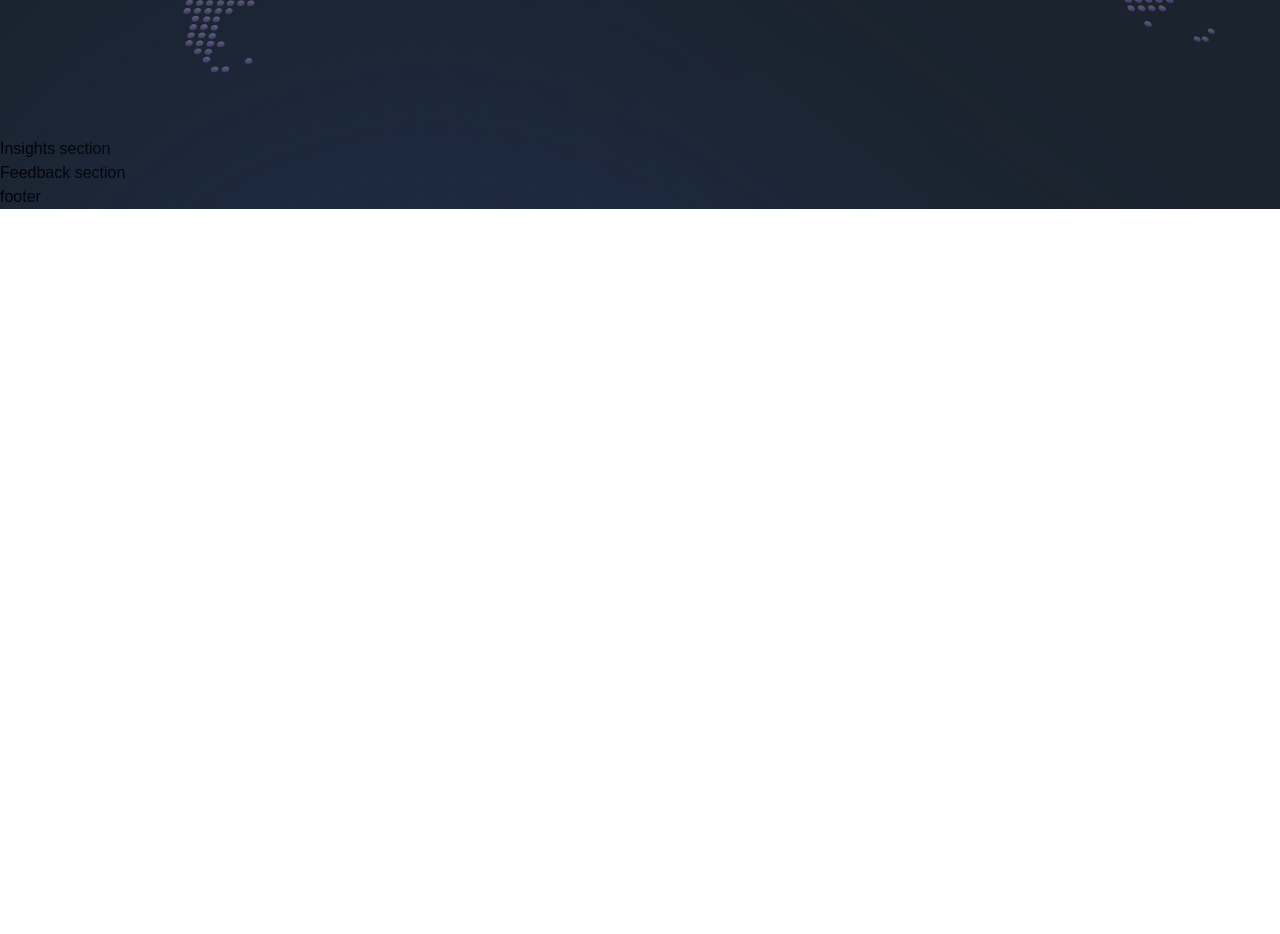
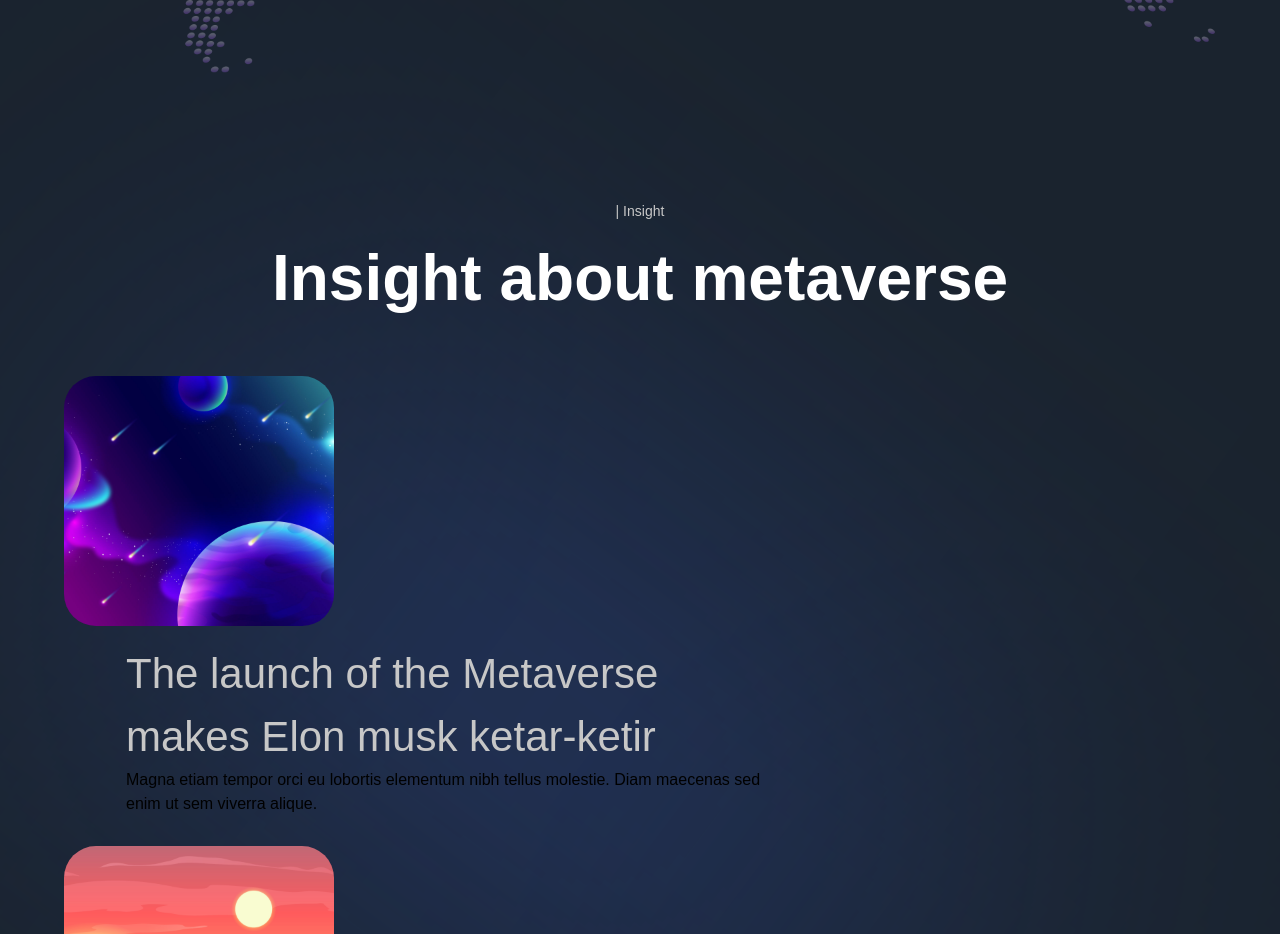
Before and after one commit to shawwnn/metaversus, a Next.js app: page / in a window 1280 px wide. Shown: the part 4920-5854 px from the top of the page. Before the commit the page ends 5129 px from the top, so only its background shows below. Built offline with nearby package versions, Linux system fonts and the light colour scheme; a web font is replaced by a local one.

Commit message:
Insights 1 UI

```diff
--- a/components/InsightCard.jsx
+++ b/components/InsightCard.jsx
@@ -1,9 +1,25 @@
 'use client';
 
-const InsightCard = () => (
-  <div>
-    Insight Card
-  </div>
+import { motion } from "framer-motion";
+import { fadeIn } from "../utils/motion";
+
+const InsightCard = ({ imgUrl, title,
+subtitle, index }) => (
+  <motion.div
+    variants={fadeIn('up', 'spring', index * 0.5, 1)}
+    className="flex mg:flex-row flex-col gap-4"
+
+  >
+    <img src={imgUrl} alt="planet-01"
+      className="md:w-[270px] w-full h-[250px] rounded-[32px] object-cover"
+    />
+    <div className="w-full flex justify-between items-center">
+      <div className="flex-1 md:ml-[62px] flex flex-col max-w-[650px]">
+        <h4 className="font-normal lg:text-[42px] text-[26px] text-secondary-white">{title}</h4>
+        <p>{subtitle}</p>
+      </div>
+    </div>
+  </motion.div>
 );
 
 export default InsightCard;
--- a/sections/Insights.jsx
+++ b/sections/Insights.jsx
@@ -1,8 +1,28 @@
 'use client';
 
+import { motion } from "framer-motion";
+import { InsightCard, TitleText, TypingText } from "../components";
+import { insights } from "../constants";
+import styles from "../styles";
+import { staggerContainer } from "../utils/motion";
+
 const Insights = () => (
-  <section>
-    Insights section
+  <section className={`${styles.paddings} relative z-10`}>
+    <motion.div
+      variants={staggerContainer}
+      initital="hidden"
+      whileInView="show"
+      viewport={{ once: 'false', amount: 0.25}}
+      className={`${styles.innerWidth} mx-auto flex flex-col`}
+    >
+      <TypingText title="| Insight" textStyles="text-center" />
+      <TitleText title="Insight about metaverse" textStyles="text-center" />
+      <div className="mt-[50px] flex flex-col gap-[30px]">
+        {insights.map((insight, index) => (
+          <InsightCard key={`insight-${index}`} {...insight} index={index + 1} />
+        ))}
+      </div>
+    </motion.div>
   </section>
 );
 
```
